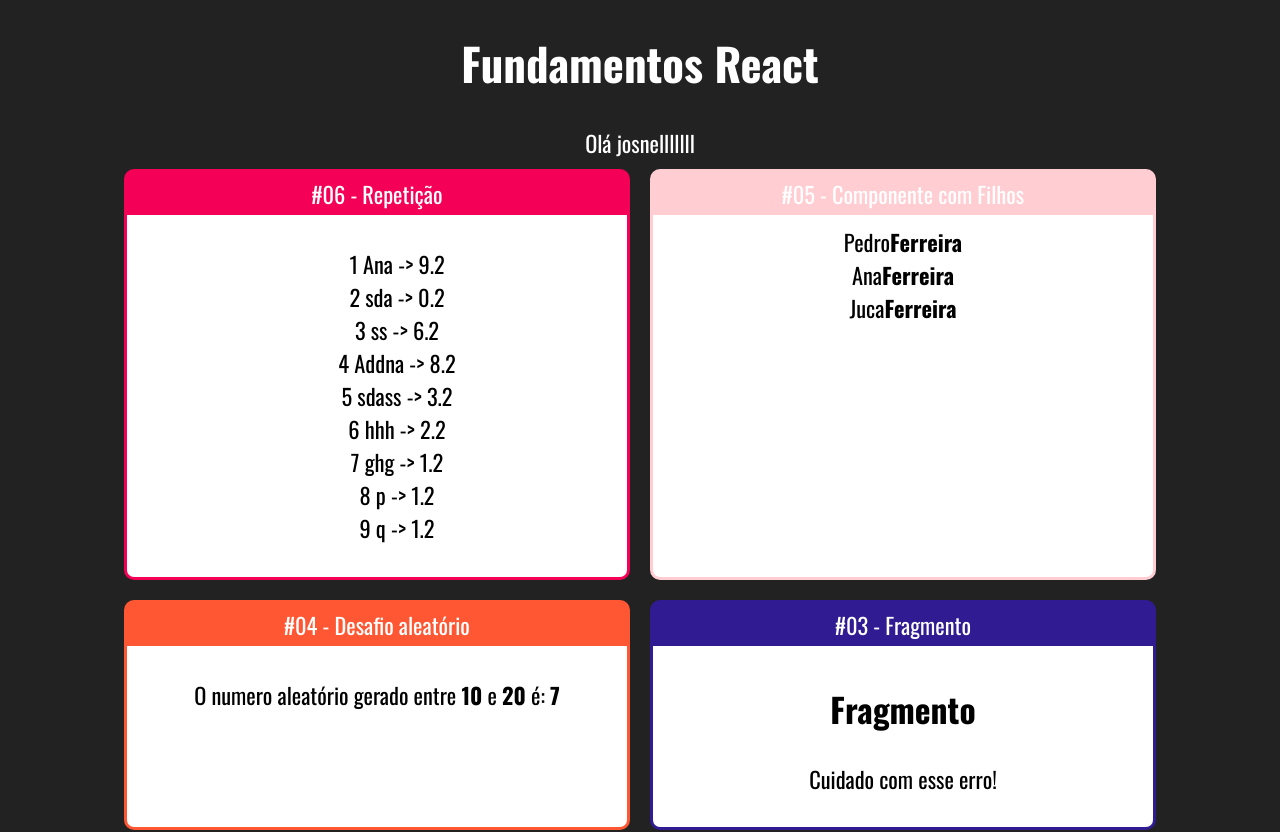
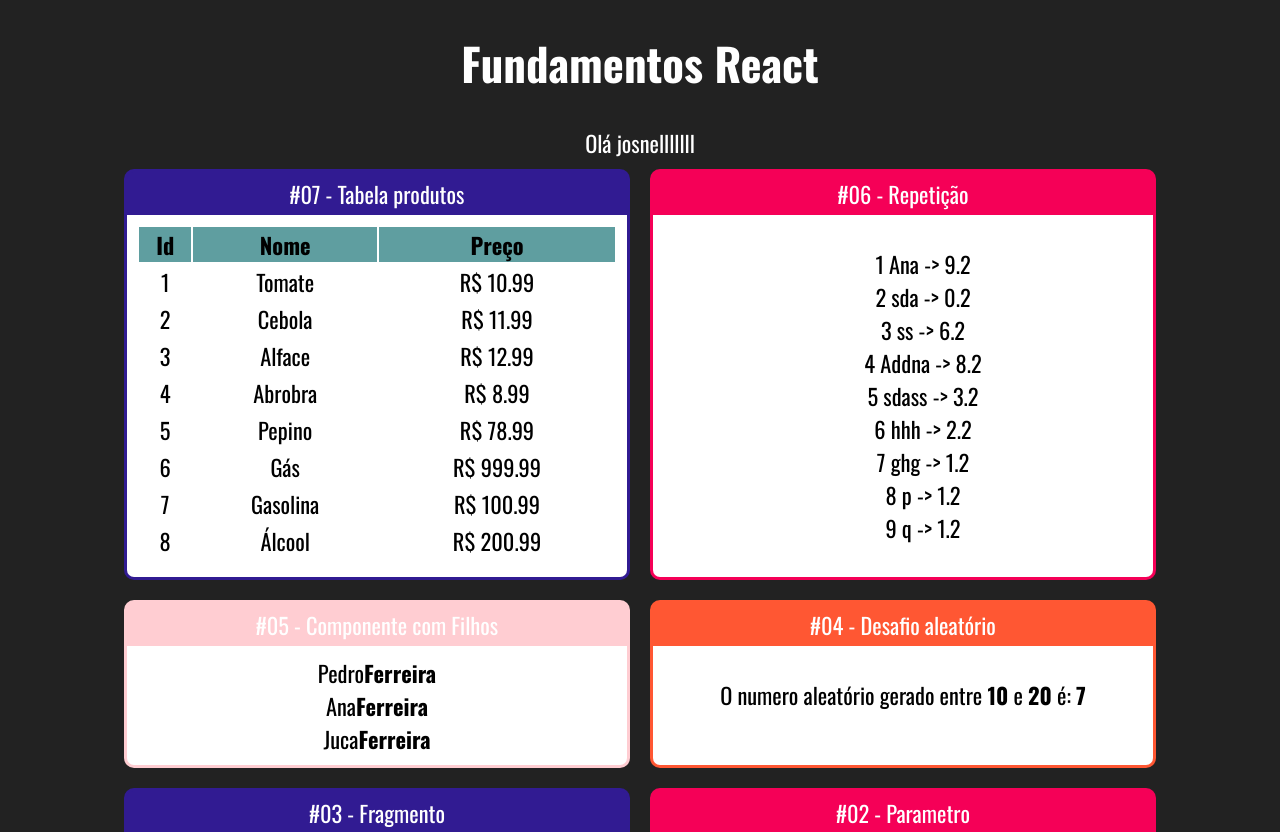
Before and after one commit to icaro-nog/react-redux-udemy, a React (Create React App) app in the folder fundamentos-react/: page / in a window 1280 px wide. Shown: the top 832 px of the page. Built offline with nearby package versions, Linux system fonts and the light colour scheme.

Commit message:
tabela de produtos

```diff
--- a/fundamentos-react/src/App.jsx
+++ b/fundamentos-react/src/App.jsx
@@ -9,6 +9,7 @@ import './App.css'
 import Familia from './components/basicos/Familia';
 import FamiliaMembro from './components/basicos/FamiliaMembro';
 import ListaAlunos from './components/repeticao/ListaAlunos';
+import TabelaProdutos from './components/repeticao/TabelaProdutos';
 
 export function App(props) {
     return (
@@ -18,6 +19,13 @@ export function App(props) {
             <br></br>
 
             <div className='Cards'>
+
+                <Card
+                    titulo='#07 - Tabela produtos'
+                    color='#311b92'
+                >
+                    <TabelaProdutos></TabelaProdutos>
+                </Card>
 
                 <Card
                     titulo='#06 - Repetição'
--- /dev/null
+++ b/fundamentos-react/src/components/repeticao/TabelaProdutos.css
@@ -0,0 +1,7 @@
+.TabelaProdutos table {
+    width: 100%;
+}
+
+.TabelaProdutos th {
+    background-color:cadetblue;
+}
--- /dev/null
+++ b/fundamentos-react/src/components/repeticao/TabelaProdutos.jsx
@@ -0,0 +1,34 @@
+import React from "react";
+import { produtos } from '../../data/produtos.js'
+import './TabelaProdutos.css'
+
+
+export default function TabelaProdutos() {
+
+    const tabelaProdutos = produtos.map(produto => {
+        return (
+            <tr key={produto.id}>
+                <td>{produto.id}</td>
+                <td>{produto.nome}</td>
+                <td>R$ {produto.preco}</td>
+            </tr>
+        )
+    })
+
+    return (
+        <div className="TabelaProdutos">
+            <table>
+                <thead>
+                    <tr>
+                        <th>Id</th>
+                        <th>Nome</th>
+                        <th>Preço</th>
+                    </tr>
+                </thead>
+                <tbody>
+                    { tabelaProdutos }
+                </tbody>
+            </table>
+        </div>
+    )
+}
--- /dev/null
+++ b/fundamentos-react/src/data/produtos.js
@@ -0,0 +1,14 @@
+const produtos = [
+    { id:1, nome: 'Tomate', preco: 10.99 },
+    { id:2, nome: 'Cebola', preco: 11.99 },
+    { id:3, nome: 'Alface', preco: 12.99 },
+    { id:4, nome: 'Abrobra', preco: 8.99 },
+    { id:5, nome: 'Pepino', preco: 78.99 },
+    { id:6, nome: 'Gás', preco: 999.99 },
+    { id:7, nome: 'Gasolina', preco: 100.99 },
+    { id:8, nome: 'Álcool', preco: 200.99 },
+]
+
+export {
+    produtos
+}
```
